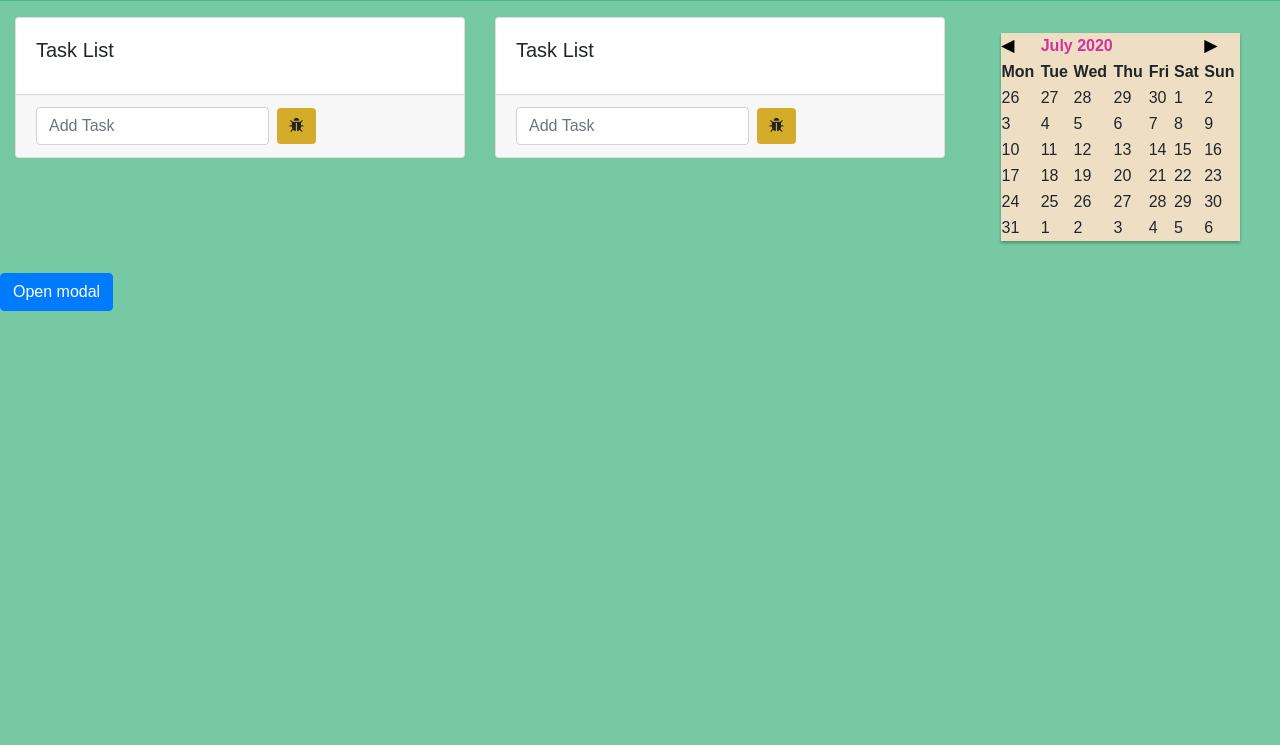
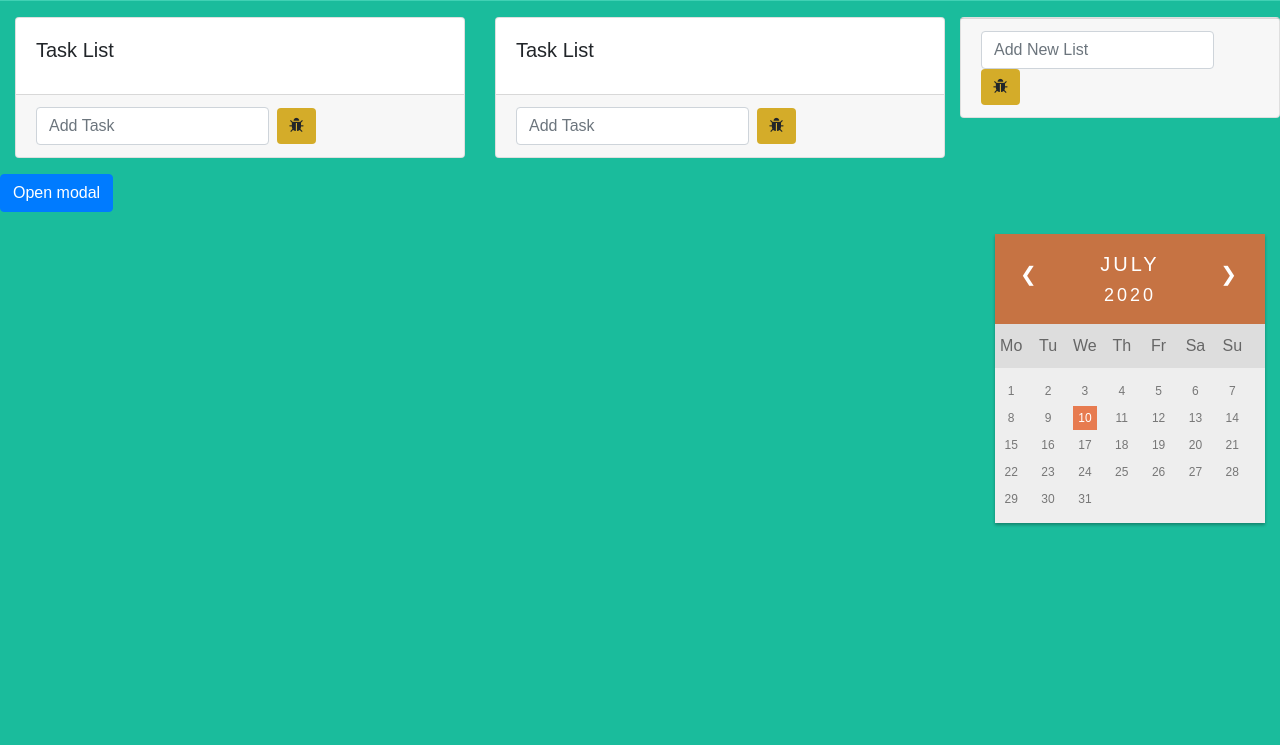
Before and after one commit to jtannerist/Tasklist, a plain HTML site: page index.html in a window 1280 px wide. Shown: the part 55-800 px from the top of the page. Drawn offline with nearby package versions, Linux system fonts and the light colour scheme.

Commit message:
Add calendar & new list card

```diff
--- a/index.html
+++ b/index.html
@@ -77,83 +77,72 @@
 
 <!-- End Cards -->
 
+<div class="card mx-auto my-sm-3 w-25">
+  <div class="card-footer">
+    <form class="form-inline my-2 my-lg-0">
+        <input class="form-control mr-sm-2" type="add" placeholder="Add New List" aria-label="Search">
+        <button class="btn my-2 my-sm-0" type="submit"><i class="fa fa-bug"></i></button>
+      </form>
+  </div>
+</div>
+
 <!-- Calendar -->
-<table>
-    <thead>
-      <tr>
-        <th class="arrow"><a href="">◀</a></th>
-        <th colspan="5">
-          July 2020
-        </th>
-        <th class="arrow"><a href="">▶</a></th>
-      </tr>
-    </thead>
-    <tbody>
-      <tr>
-        <th>Mon</th>
-        <th>Tue</th>
-        <th>Wed</th>
-        <th>Thu</th>
-        <th>Fri</th>
-        <th>Sat</th>
-        <th>Sun</th>
-      </tr>
-      <tr>
-        <td class="off">26</td>
-        <td class="off">27</td>
-        <td class="off">28</td>
-        <td class="off">29</td>
-        <td class="off">30</td>
-        <td>1</td>
-        <td>2</td>
-      </tr>
-      <tr>
-        <td>3</td>
-        <td>4</td>
-        <td>5</td>
-        <td>6</td>
-        <td>7</td>
-        <td>8</td>
-        <td>9</td>
-      </tr>
-      <tr>
-        <td>10</td>
-        <td>11</td>
-        <td>12</td>
-        <td>13</td>
-        <td>14</td>
-        <td>15</td>
-        <td>16</td>
-      </tr>
-      <tr>
-        <td>17</td>
-        <td class="last-week">18</td>
-        <td>19</td>
-        <td>20</td>
-        <td>21</td>
-        <td>22</td>
-        <td>23</td>
-      </tr>
-      <tr>
-        <td>24</td>
-        <td class="today">25</td>
-        <td class="tomorrow">26</td>
-        <td>27</td>
-        <td class="event">28</td>
-        <td>29</td>
-        <td>30</td>
-      </tr>
-      <tr>
-        <td>31</td>
-        <td class="off">1</td>
-        <td class="off">2</td>
-        <td class="off">3</td>
-        <td class="off">4</td>
-        <td class="off">5</td>
-        <td class="off">6</td>
-      </tr>
-    </tbody>
-  </table>
+<div class="calendar">
+    <div class="month">
+        <ul>
+          <li class="prev">&#10094;</li>
+          <li class="next">&#10095;</li>
+          <li>
+            July<br>
+            <span style="font-size:18px">2020</span>
+          </li>
+        </ul>
+      </div>
+
+      <ul class="weekdays">
+        <li>Mo</li>
+        <li>Tu</li>
+        <li>We</li>
+        <li>Th</li>
+        <li>Fr</li>
+        <li>Sa</li>
+        <li>Su</li>
+      </ul>
+
+      <ul class="days">
+        <li>1</li>
+        <li>2</li>
+        <li>3</li>
+        <li>4</li>
+        <li>5</li>
+        <li>6</li>
+        <li>7</li>
+        <li>8</li>
+        <li>9</li>
+        <li><span class="active">10</span></li>
+        <li>11</li>
+        <li>12</li>
+        <li>13</li>
+        <li>14</li>
+        <li>15</li>
+        <li>16</li>
+        <li>17</li>
+        <li>18</li>
+        <li>19</li>
+        <li>20</li>
+        <li>21</li>
+        <li>22</li>
+        <li>23</li>
+        <li>24</li>
+        <li>25</li>
+        <li>26</li>
+        <li>27</li>
+        <li>28</li>
+        <li>29</li>
+        <li>30</li>
+        <li>31</li>
+      </ul>
+</div>
 <!-- End Calendar -->
 
 <!-- Start Modal -->
--- a/style.css
+++ b/style.css
@@ -1,6 +1,6 @@
  /* ---  body & page background colour --- */
 #body {
-    background-color: rgba(57, 177, 121, 0.685);
+    background-color: #1abc9c;
     margin: 0;
     font-family: Arial, Helvetica, sans-serif;
 }
@@ -8,7 +8,7 @@
 
  /* --- start nav bar --- */
  .navbar {
-    background-color: rgba(57, 177, 121, 0.685);
+    background-color: #40d1b4;
   }
 
   .navbar-brand {
@@ -41,33 +41,101 @@
   .card-deck {
       float: left
   }
+
+
  /* --- end Cards --- */
 
  /* --- Start Calendar --- */
 
- thead {
-     color: rgb(214, 48, 159);
-
- }
-  table {
-    background-color: rgb(238, 223, 196);
-    -webkit-box-shadow: 0 2px 3px 0 rgba(0, 0, 0, 0.3);
-    -moz-box-shadow: 0 2px 3px 0 rgba(0, 0, 0, 0.3);
-    -ms-box-shadow: 0 2px 3px 0 rgba(0, 0, 0, 0.3);
-    -o-box-shadow: 0 2px 3px 0 rgba(0, 0, 0, 0.3);
+ .calendar {
+    float: right;
     box-shadow: 0 2px 3px 0 rgba(0, 0, 0, 0.3);
     border-spacing: 0;
-    margin: 2em auto;
-    position: relative;
-    width: 239px;
+    margin: 100px 15px;
+    width: 270px;
+    height: auto;
+
 }
 
-table thead th.arrow a {
-    color: rgb(0, 0, 0);
-    }
+ * {box-sizing: border-box;}
+ ul {list-style-type: none;}
 
-table thead th.arrow a:hover {
-    color: rgb(214, 48, 159)
-}
+ .month {
+    padding: 15px 25px;
+    width: 100%;
+    background: #e76633d7;
+    text-align: center;
+  }
+
+  .month ul {
+    margin: 0;
+    padding: 0;
+  }
+
+  .month ul li {
+    color: white;
+    font-size: 20px;
+    text-transform: uppercase;
+    letter-spacing: 3px;
+  }
+
+  .month .prev {
+    float: left;
+    padding-top: 10px;
+  }
+
+  .month .next {
+    float: right;
+    padding-top: 10px;
+  }
+
+  .weekdays {
+    margin: 0;
+    padding: 10px 0;
+    background-color: #ddd;
+  }
+
+  .weekdays li {
+    display: inline-block;
+    width: 12%;
+    color: #666;
+    text-align: center;
+  }
+
+  .days {
+    padding: 10px 0;
+    background: #eee;
+    margin: 0;
+  }
+
+  .days li {
+    list-style-type: none;
+    display: inline-block;
+    width: 12%;
+    text-align: center;
+    margin-bottom: 5px;
+    font-size:12px;
+    color: #777;
+  }
+
+  .days li .active {
+    padding: 5px;
+    background: #e76633d7;
+    color: white !important
+  }
+
+  /* Add media queries for smaller screens */
+@media screen and (max-width:720px) {
+    .weekdays li, .days li {width: 13.1%;}
+  }
+
+  @media screen and (max-width: 420px) {
+    .weekdays li, .days li {width: 12.5%;}
+    .days li .active {padding: 2px;}
+  }
+
+  @media screen and (max-width: 290px) {
+    .weekdays li, .days li {width: 12.2%;}
+  }
 
  /* --- End Calendar --- */
```
